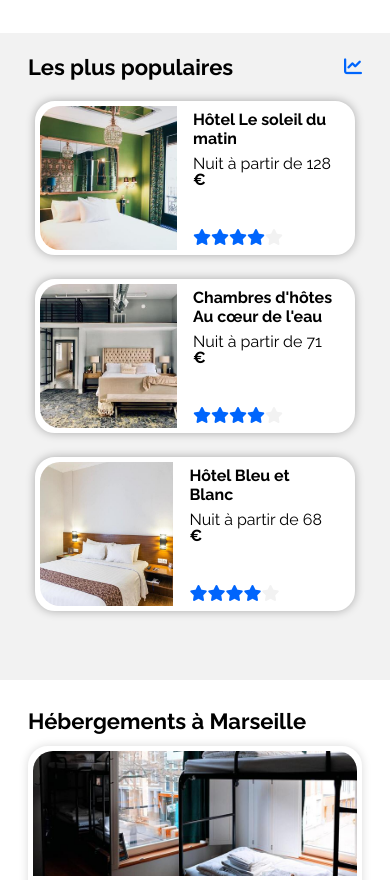
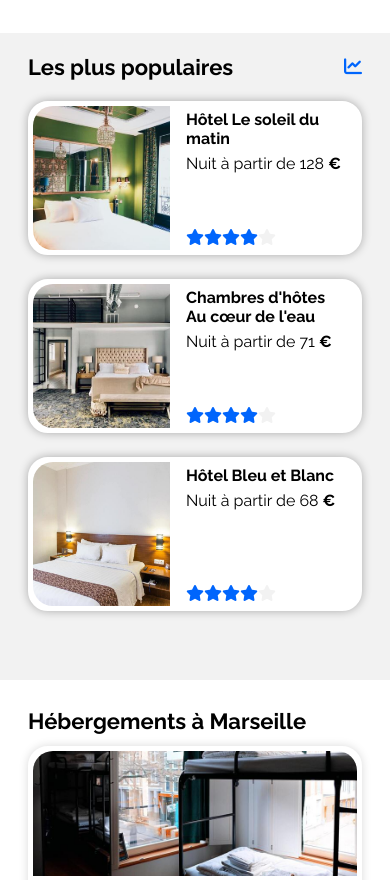
Before and after one commit to kaliptoDev/OCR_projet1, a plain HTML site: page index.html in a window 390 px wide. Shown: the part 583-1463 px from the top of the page. Drawn offline with Linux system fonts and the light colour scheme.

Commit message:
Alignment fixes
Prefix done too

```diff
--- a/css/main.css
+++ b/css/main.css
@@ -1,6 +1,3 @@
-
-/* SEARCH BLOCK */
-
 .search_block_h1 {
     font-weight: 700;
     font-size: 22px;
@@ -395,7 +392,8 @@
     display: -webkit-box;
     display: -ms-flexbox;
     display: flex;
-    flex-wrap: wrap;
+    -ms-flex-wrap: wrap;
+        flex-wrap: wrap;
     -webkit-box-orient: vertical;
     -webkit-box-direction: normal;
         -ms-flex-direction: column;
@@ -440,7 +438,7 @@
     background-color: white;
     border: 5px solid white;
     border-radius: 20px 20px 20px 20px;
-    margin: 0 0 0 0;
+    margin: 10px 0;
     -webkit-transition: ease .1s;
     -o-transition: ease .1s;
     transition: ease .1s;
@@ -455,6 +453,7 @@
             flex-direction: row;
     width: 82%;
     min-width: 275px;
+    max-height: 154px;
 }
 
 .hostings_popular_card:hover {
@@ -483,6 +482,7 @@
     height: 144px;
     width: 137px;
     margin: 0 0 0 0;
+    min-width: 137px;
 }
 
 .hosting_popular_card_container_title {
@@ -500,6 +500,7 @@
 
 .hostings_popular_card_rating {
     margin: 24px 16px 4px 16px;
+    margin: 0px 16px 4px 16px;
 }
 
 .hostings_popular_card_container_text {
@@ -598,6 +599,10 @@
             -ms-flex-direction: row;
                 flex-direction: row;
         padding: 0 0 45px;
+        margin: 0 50px;
+        -webkit-box-pack: center;
+            -ms-flex-pack: center;
+                justify-content: center;
     }
 
     .hostings_popular_card_img {
@@ -605,10 +610,12 @@
     }
 
     .hostings_popular_card {
-        margin: 0 10px;
-        justify-content: center;
+        /* margin: 0 10px; */
+        -webkit-box-pack: left;
+            -ms-flex-pack: left;
+                justify-content: left;
         max-width: 320px;
-        margin: 0 0 10px 0;
+        margin: 10px 10px;
     }
 
     .hostings_popular_card_container {
@@ -721,6 +728,10 @@
         min-width: 0px;
         width: 100%;
         margin: 0 0 24px 0;
+        max-width: none;
+        -webkit-box-pack: left;
+            -ms-flex-pack: left;
+                justify-content: left;
     }
 
     .hostings_popular_card_container {
```
